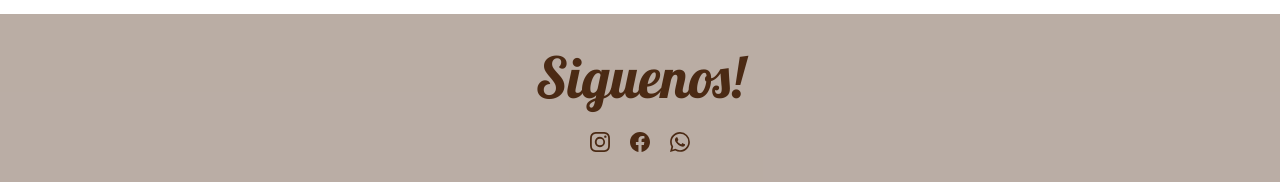
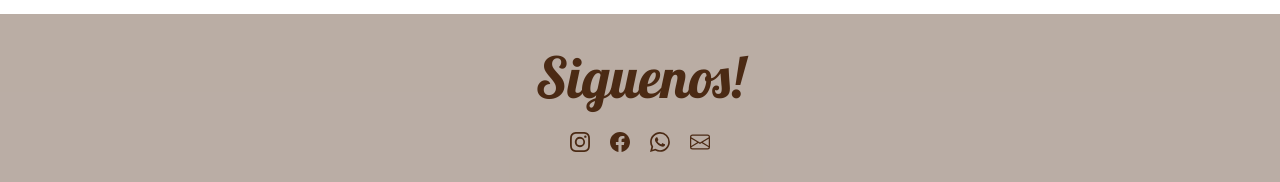
Before and after one commit to Santiag0Herrera/Milema, a website: page nosotros.html in a window 1280 px wide. Shown: the part 1433-1615 px from the top of the page. Drawn offline with nearby package versions, Linux system fonts and the light colour scheme.

Commit message:
Volvi a agregar el envelope en Nosotros

```diff
--- a/nosotros.html
+++ b/nosotros.html
@@ -85,9 +85,9 @@
                     <path d="M13.601 2.326A7.854 7.854 0 0 0 7.994 0C3.627 0 .068 3.558.064 7.926c0 1.399.366 2.76 1.057 3.965L0 16l4.204-1.102a7.933 7.933 0 0 0 3.79.965h.004c4.368 0 7.926-3.558 7.93-7.93A7.898 7.898 0 0 0 13.6 2.326zM7.994 14.521a6.573 6.573 0 0 1-3.356-.92l-.24-.144-2.494.654.666-2.433-.156-.251a6.56 6.56 0 0 1-1.007-3.505c0-3.626 2.957-6.584 6.591-6.584a6.56 6.56 0 0 1 4.66 1.931 6.557 6.557 0 0 1 1.928 4.66c-.004 3.639-2.961 6.592-6.592 6.592zm3.615-4.934c-.197-.099-1.17-.578-1.353-.646-.182-.065-.315-.099-.445.099-.133.197-.513.646-.627.775-.114.133-.232.148-.43.05-.197-.1-.836-.308-1.592-.985-.59-.525-.985-1.175-1.103-1.372-.114-.198-.011-.304.088-.403.087-.088.197-.232.296-.346.1-.114.133-.198.198-.33.065-.134.034-.248-.015-.347-.05-.099-.445-1.076-.612-1.47-.16-.389-.323-.335-.445-.34-.114-.007-.247-.007-.38-.007a.729.729 0 0 0-.529.247c-.182.198-.691.677-.691 1.654 0 .977.71 1.916.81 2.049.098.133 1.394 2.132 3.383 2.992.47.205.84.326 1.129.418.475.152.904.129 1.246.08.38-.058 1.171-.48 1.338-.943.164-.464.164-.86.114-.943-.049-.084-.182-.133-.38-.232z"/>
                     </svg></a>
                     <br>
-                <!-- <a href="" target="_blank"><svg xmlns="http://www.w3.org/2000/svg"fill="currentColor" class="bi bi-envelope" viewBox="0 0 16 16">
+                <a href="" target="_blank"><svg xmlns="http://www.w3.org/2000/svg"fill="currentColor" class="bi bi-envelope" viewBox="0 0 16 16">
                     <path d="M0 4a2 2 0 0 1 2-2h12a2 2 0 0 1 2 2v8a2 2 0 0 1-2 2H2a2 2 0 0 1-2-2V4zm2-1a1 1 0 0 0-1 1v.217l7 4.2 7-4.2V4a1 1 0 0 0-1-1H2zm13 2.383-4.758 2.855L15 11.114v-5.73zm-.034 6.878L9.271 8.82 8 9.583 6.728 8.82l-5.694 3.44A1 1 0 0 0 2 13h12a1 1 0 0 0 .966-.739zM1 11.114l4.758-2.876L1 5.383v5.73z"/>
-                    </svg></a>    -->
+                    </svg></a>
             </div>
         </footer>
         <script src="https://cdn.jsdelivr.net/npm/bootstrap@5.1.3/dist/js/bootstrap.bundle.min.js" integrity="sha384-ka7Sk0Gln4gmtz2MlQnikT1wXgYsOg+OMhuP+IlRH9sENBO0LRn5q+8nbTov4+1p" crossorigin="anonymous"></script>
```
